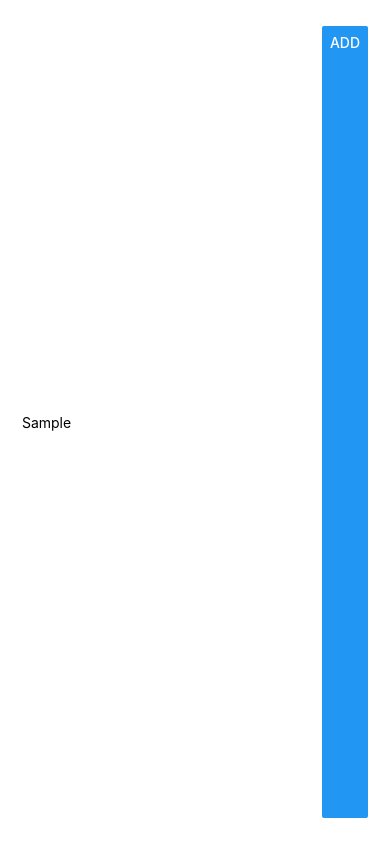
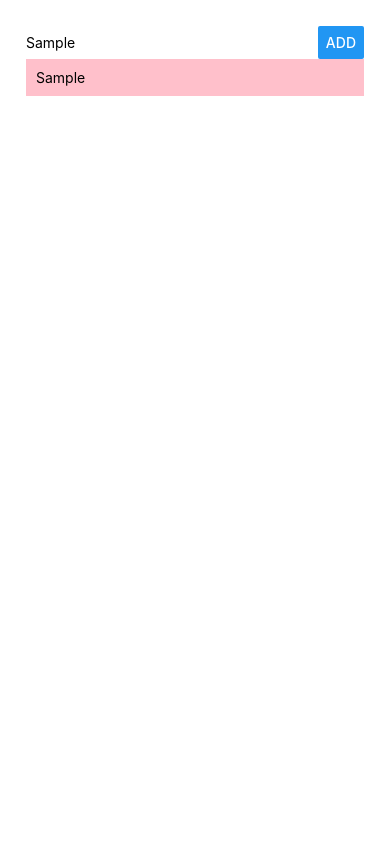
Before and after one commit to cherielum/ReactNativePlayground, a React Native app: screen / in a window 390 px wide. Both pictures are taken after typing "Sample" into the empty fields and a click on the button "ADD". Built offline with nearby package versions, Linux system fonts and the light colour scheme.

Commit message:
delete function

```diff
--- a/App.js
+++ b/App.js
@@ -1,31 +1,42 @@
 import React, {Component} from 'react';
-import { StyleSheet, Text, View, TextInput, Button } from 'react-native';
+import { StyleSheet, View } from 'react-native';
+
+import PlaceInput from "./src/components/PlaceInput/PlaceInput";
+import PlaceList from "./src/components/PlaceList/PlaceList";
+
+
 
 export default class App extends Component {
  state = {
-   placeName: ''
- }
+   places: []
+ };
 
- placeNameChangedHandler = (val) => {
-  this.setState({
-    placeName: val
-  })
+ placeAddedHandler = placeName => {
+  this.setState(prevState => {
+    return {
+      places: prevState.places.concat(placeName)
+    };
+  });
+ };
+
+ placeDeletedHandler = index => {
+   this.setState(prevState => {
+     return {
+       places: prevState.places.filter((place, i) => {
+         return i !== index;
+       })
+     }
+   });
  }
 
 
   render() {
     return (
       <View style={styles.container}>
-        <View style ={styles.inputContainer}>
-          <TextInput
-          style={{width: 300}}
-          placeholder= "An awesome place!"
-          value={this.state.placeName}
-          onChangeText={this.placeNameChangedHandler}
-          />
-
-          <Button title ="Add" />
-        </View>
+        <PlaceInput onPlaceAdded={this.placeAddedHandler} />
+        <PlaceList places={this.state.places}
+        onItemDeleted= {this.placeDeletedHandler}
+        />
       </View>
     );
   }
@@ -40,10 +51,4 @@
     justifyContent: 'flex-start',
 
   },
-  inputContainer: {
-    flex: 1,
-    flexDirection: 'row',
-    justifyContent: "space-between"
-  }
-
 });
--- /dev/null
+++ b/src/components/ListItem/ListItem.js
@@ -0,0 +1,23 @@
+import React from 'react';
+import { View, Text, StyleSheet, TouchableOpacity } from 'react-native';
+
+const listItem = props => (
+    <TouchableOpacity onPress={props.onItemPressed}>
+    <View style = {styles.listItem}>
+        <Text>{props.placeName}</Text>
+    </View>
+    </TouchableOpacity>
+);
+
+const styles = StyleSheet.create({
+
+    listItem: {
+    width: "100%",
+    padding: 10,
+    backgroundColor: "pink",
+    marginBottom: 5 //applied to all unless you do margin-bottom
+
+    }
+});
+
+export default listItem;
--- /dev/null
+++ b/src/components/PlaceInput/PlaceInput.js
@@ -0,0 +1,58 @@
+import React, { Component } from "react";
+import { View, TextInput, Button, StyleSheet } from "react-native";
+
+class PlaceInput extends Component {
+  state = {
+    placeName: ""
+  };
+
+  placeNameChangedHandler = val => {
+    this.setState({
+      placeName: val
+    });
+  };
+
+  placeSubmitHandler = () => {
+    if (this.state.placeName.trim() === "") {
+      return;
+    }
+
+    this.props.onPlaceAdded(this.state.placeName);
+  };
+
+  render() {
+    return (
+      <View style={styles.inputContainer}>
+        <TextInput
+          placeholder="An awesome place"
+          value={this.state.placeName}
+          onChangeText={this.placeNameChangedHandler}
+          style={styles.placeInput}
+        />
+        <Button
+          title="Add"
+          style={styles.placeButton}
+          onPress={this.placeSubmitHandler}
+        />
+      </View>
+    );
+  }
+}
+
+const styles = StyleSheet.create({
+  inputContainer: {
+    // flex: 1,
+    width: "100%",
+    flexDirection: "row",
+    justifyContent: "space-between",
+    alignItems: "center"
+  },
+  placeInput: {
+    width: "70%"
+  },
+  placeButton: {
+    width: "30%"
+  }
+});
+
+export default PlaceInput;
--- /dev/null
+++ b/src/components/PlaceList/PlaceList.js
@@ -0,0 +1,25 @@
+import React from 'react';
+import { View, StyleSheet } from 'react-native';
+
+import ListItem from '../ListItem/ListItem';
+
+const placeList = props => {
+    const placesOutput = props.places.map((place, i) => (
+        <ListItem
+        key={i}
+        placeName={place}
+        onItemPressed={()=> props.onItemDeleted(i)}
+        />
+      ));
+    return (
+        <View style={styles.listContainer}>{placesOutput}</View>
+    );
+};
+
+const styles = StyleSheet.create({
+    listContainer: {
+      width: "100%"
+    }
+});
+
+export default placeList;
```
